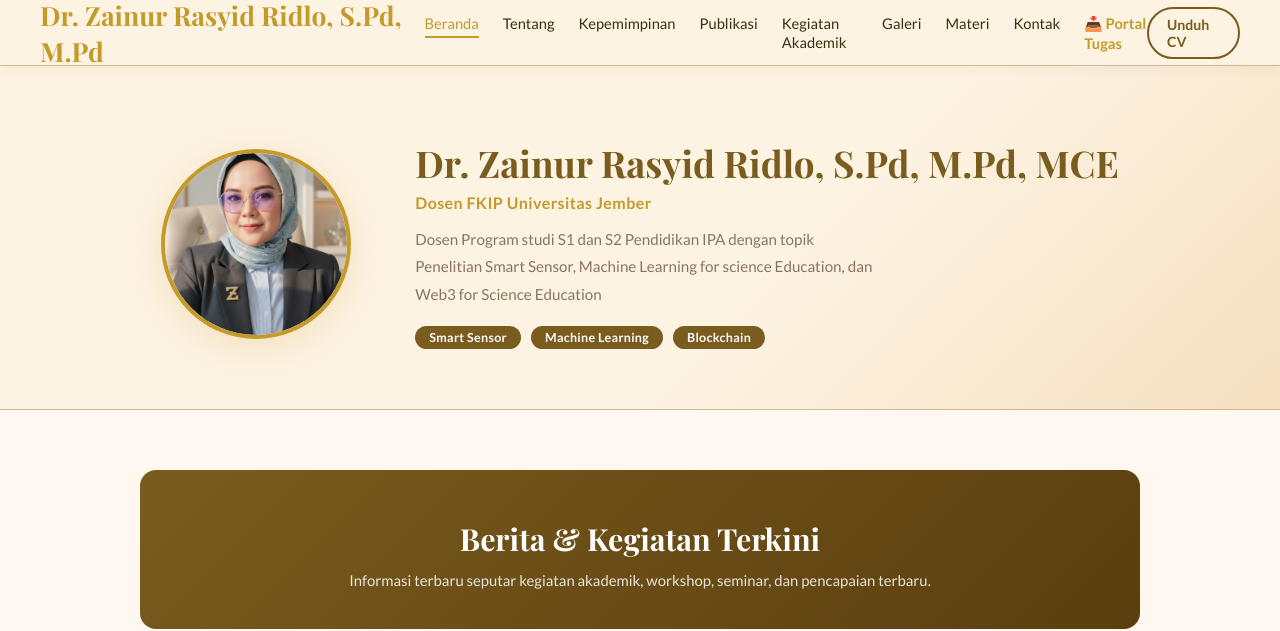
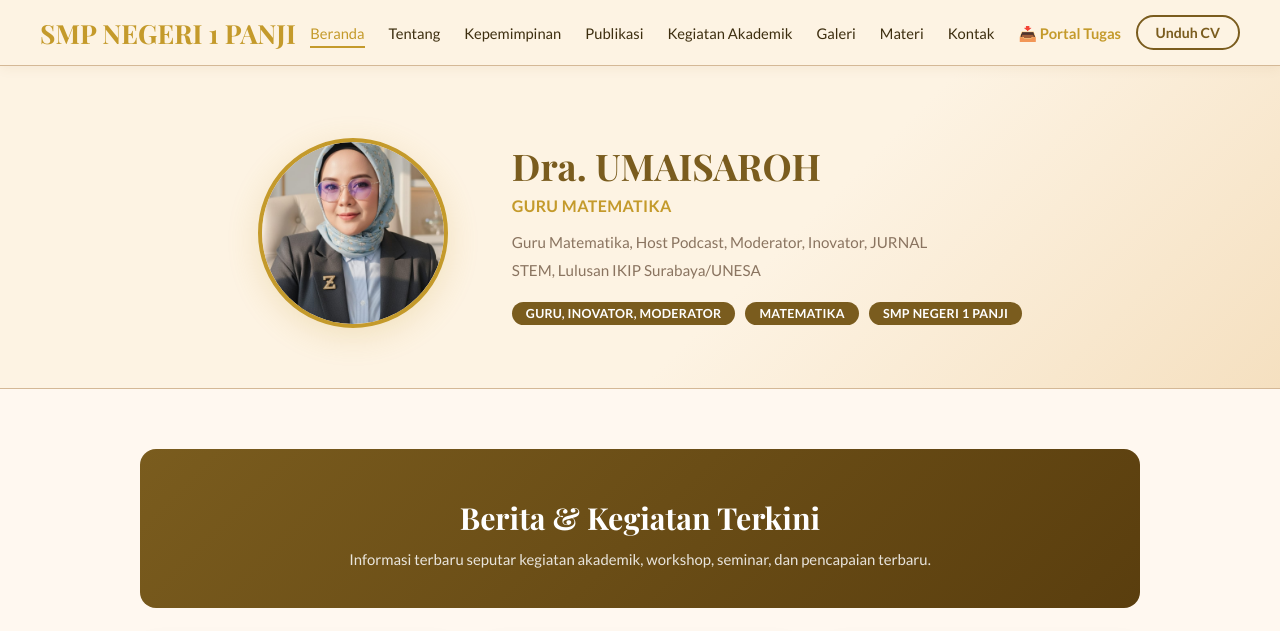
Before and after one commit to umaisaroh69-ops/website_zsasha, a plain HTML site: page index.html in a window 1280 px wide. Shown: the top 631 px of the page. Drawn offline with nearby package versions, Linux system fonts and the light colour scheme.

Commit message:
Update index.html

```diff
--- a/index.html
+++ b/index.html
@@ -262,7 +262,7 @@ footer span{color:var(--accent);font-weight:700}
 
 <!-- ── NAVBAR ── -->
 <nav>
-  <span class="nav-logo" onclick="showPage('beranda')">Dr. Zainur Rasyid Ridlo, S.Pd, M.Pd</span>
+  <span class="nav-logo" onclick="showPage('beranda')">SMP NEGERI 1 PANJI</span>
   <ul class="nav-links" id="navLinks">
     <li><a onclick="showPage('beranda')" id="nav-beranda" class="active">Beranda</a></li>
     <li><a onclick="showPage('tentang')" id="nav-tentang">Tentang</a></li>
@@ -293,13 +293,13 @@ footer span{color:var(--accent);font-weight:700}
   <img src="1. U.jpg" style="width:100%;height:100%;object-fit:cover;border-radius:50%"/>
 </div>
     <div class="hero-text">
-      <h1>Dr. Zainur Rasyid Ridlo, S.Pd, M.Pd, MCE</h1>
-      <div class="subtitle">Dosen FKIP Universitas Jember</div>
-      <p>Dosen Program studi S1 dan S2 Pendidikan IPA dengan topik Penelitian Smart Sensor, Machine Learning for science Education, dan Web3 for Science Education</p>
+      <h1>Dra. UMAISAROH</h1>
+      <div class="subtitle">GURU MATEMATIKA</div>
+      <p>Guru Matematika, Host Podcast, Moderator, Inovator, JURNAL STEM, Lulusan IKIP Surabaya/UNESA</p>
       <div class="hero-badges">
-        <span class="badge">Smart Sensor</span>
-        <span class="badge">Machine Learning</span>
-        <span class="badge">Blockchain </span>
+        <span class="badge">GURU, INOVATOR, MODERATOR</span>
+        <span class="badge">MATEMATIKA</span>
+        <span class="badge">SMP NEGERI 1 PANJI </span>
       </div>
     </div>
   </div>
```
